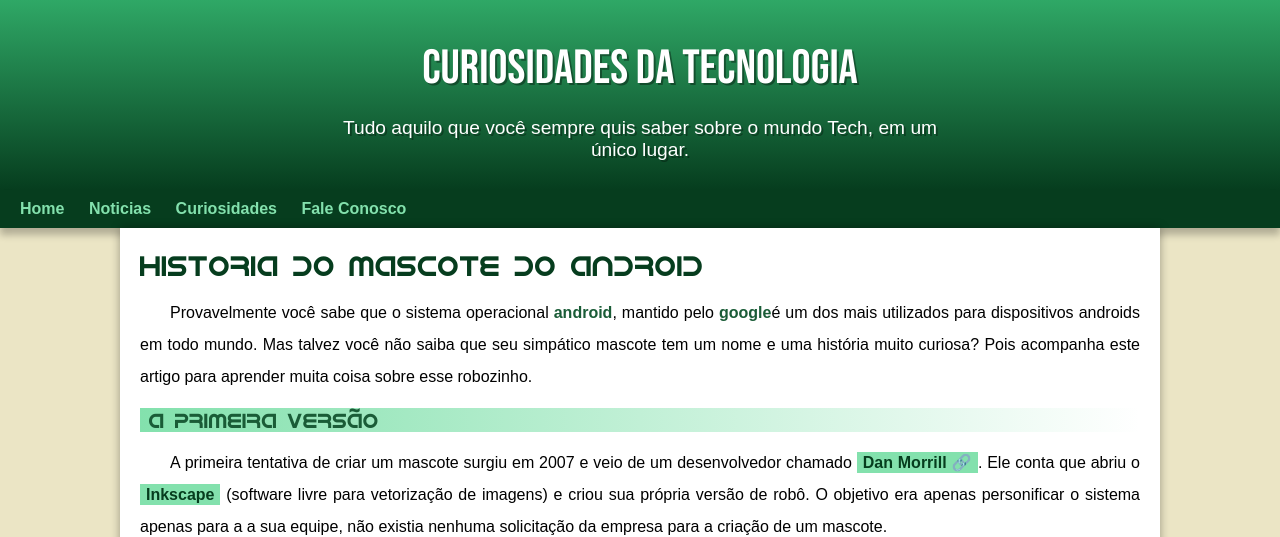
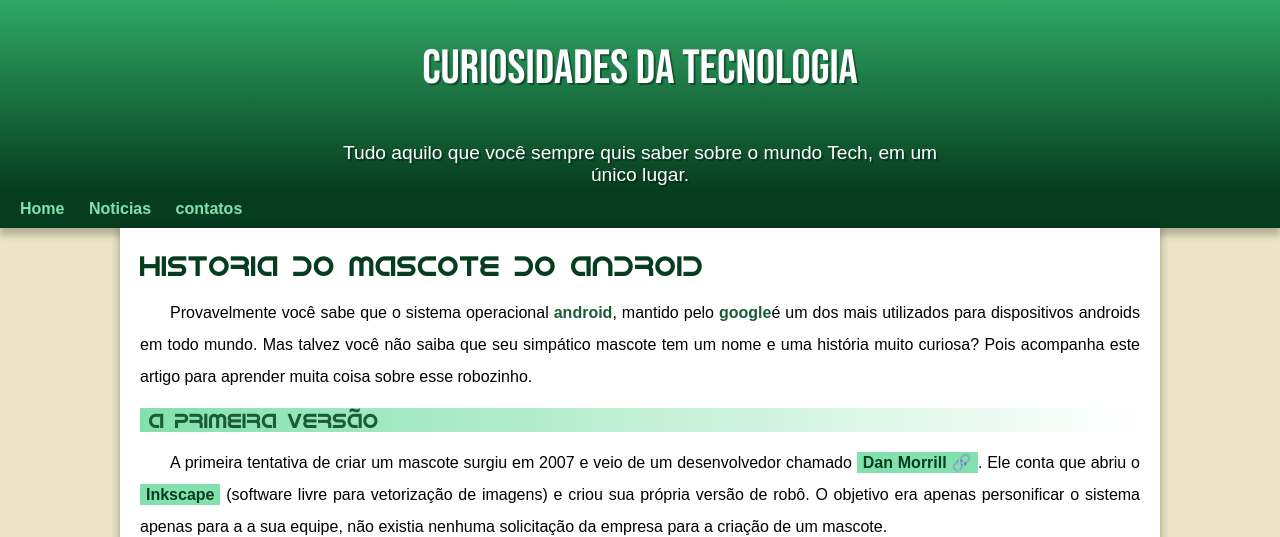
Before and after one commit to Adreeandias/projeto-android, a plain HTML site: page index.html in a window 1280 px wide. Shown: the top 537 px of the page. Drawn offline with Linux system fonts and the light colour scheme.

Commit message:
poblema resolvido de margin

```diff
--- a/estilos/style.css
+++ b/estilos/style.css
@@ -49,7 +49,7 @@ header > h1 {
     font-family: var(--fonte-destaque);
     font-size: 3em;
     font-weight: normal;
-    margin-bottom: 20px;
+    padding-bottom: 45px;
     text-shadow: 2px 2px 0px rgba(0, 0, 0, 0.364);
 }
 
--- a/index.html
+++ b/index.html
@@ -15,8 +15,7 @@
     <nav>
         <a href="#">Home</a>
         <a href="#">Noticias</a>
-        <a href="#">Curiosidades</a>
-        <a href="#">Fale Conosco</a>
+        <a href="#">contatos</a>
     </nav>
 
     <main>
```
